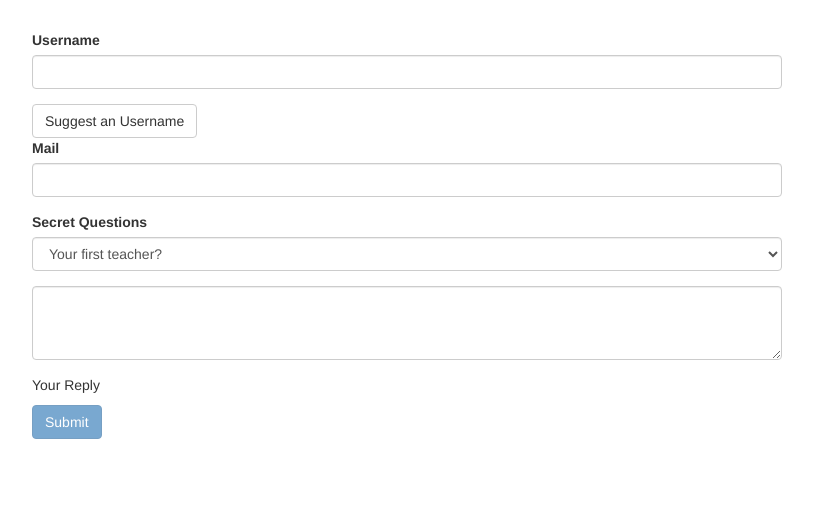
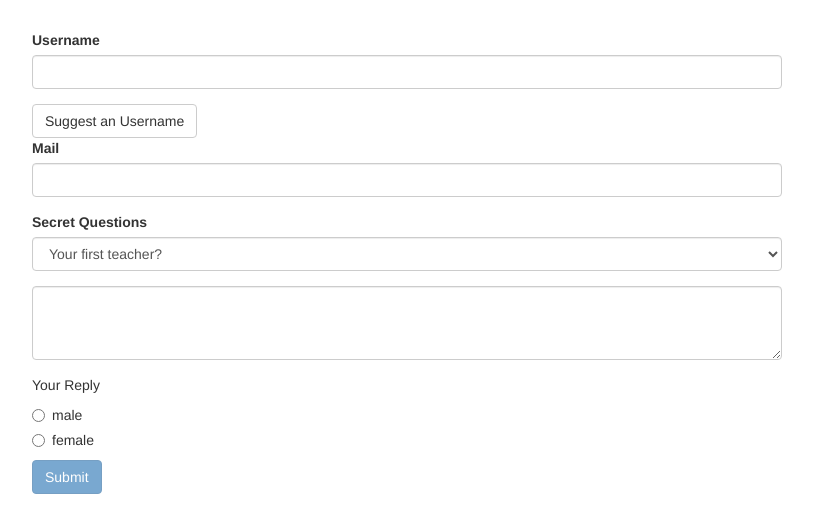
Before and after one commit to AbdallahAbuHaltam/formsA, an Angular app: page / in a window 1280 px wide. Shown: the top 532 px of the page, without its empty margins (233-1046 px from the left). Built offline with nearby package versions, Linux system fonts and the light colour scheme.

Commit message:
Added Radio

```diff
--- a/src/app/app.component.html
+++ b/src/app/app.component.html
@@ -26,6 +26,12 @@
           <textarea name="question" rows="3" class="form-control" [(ngModel)]="answer"></textarea>
         </div>
         <p>Your Reply {{answer}}</p>
+        <div class="radio" *ngFor="let gender of genders">
+          <label >
+            <input type="radio" name="gender" ngModel required [value]="gender">
+            {{gender}}
+          </label>
+        </div>
         <button class="btn btn-primary" type="submit" [disabled]="!f.valid">Submit</button>
       </form>
     </div>
--- a/src/app/app.component.ts
+++ b/src/app/app.component.ts
@@ -9,6 +9,8 @@
 export class AppComponent {
   defaultQuestion:string='teacher';
   answer='';
+  genders=['male','female'];
+
   suggestUserName() {
     const suggestedName = 'Superuser';
   }
```
